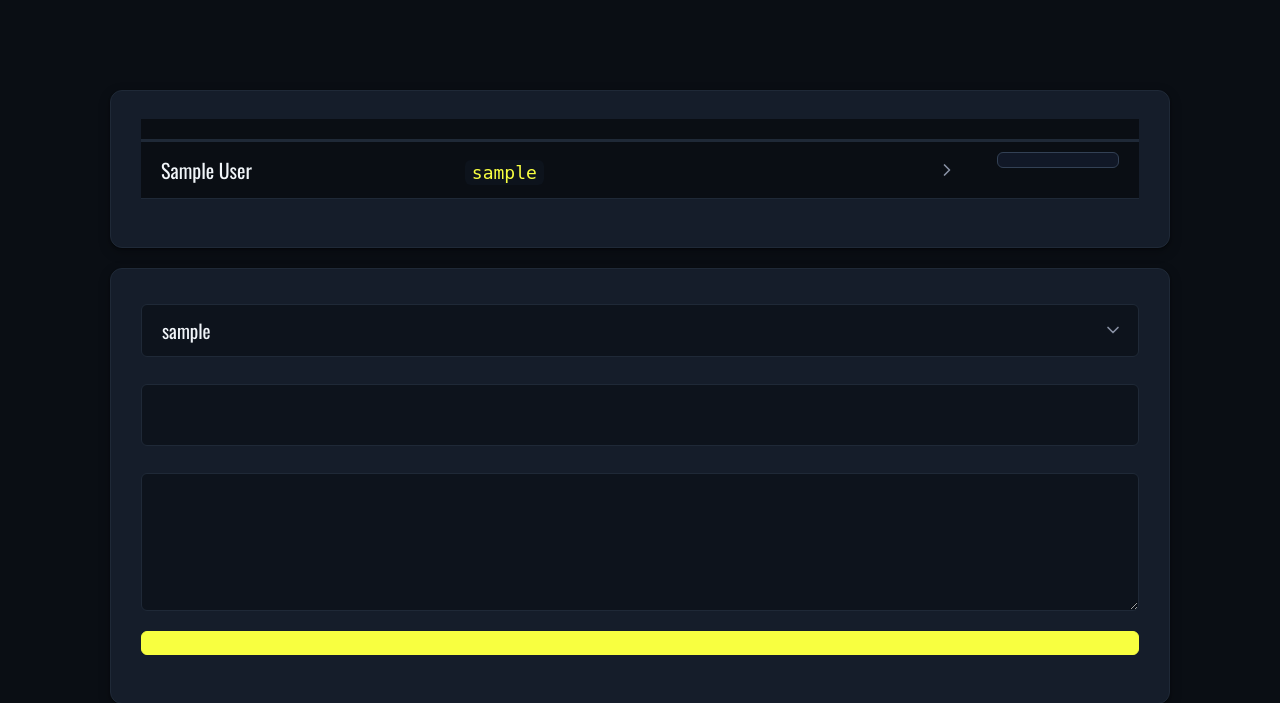
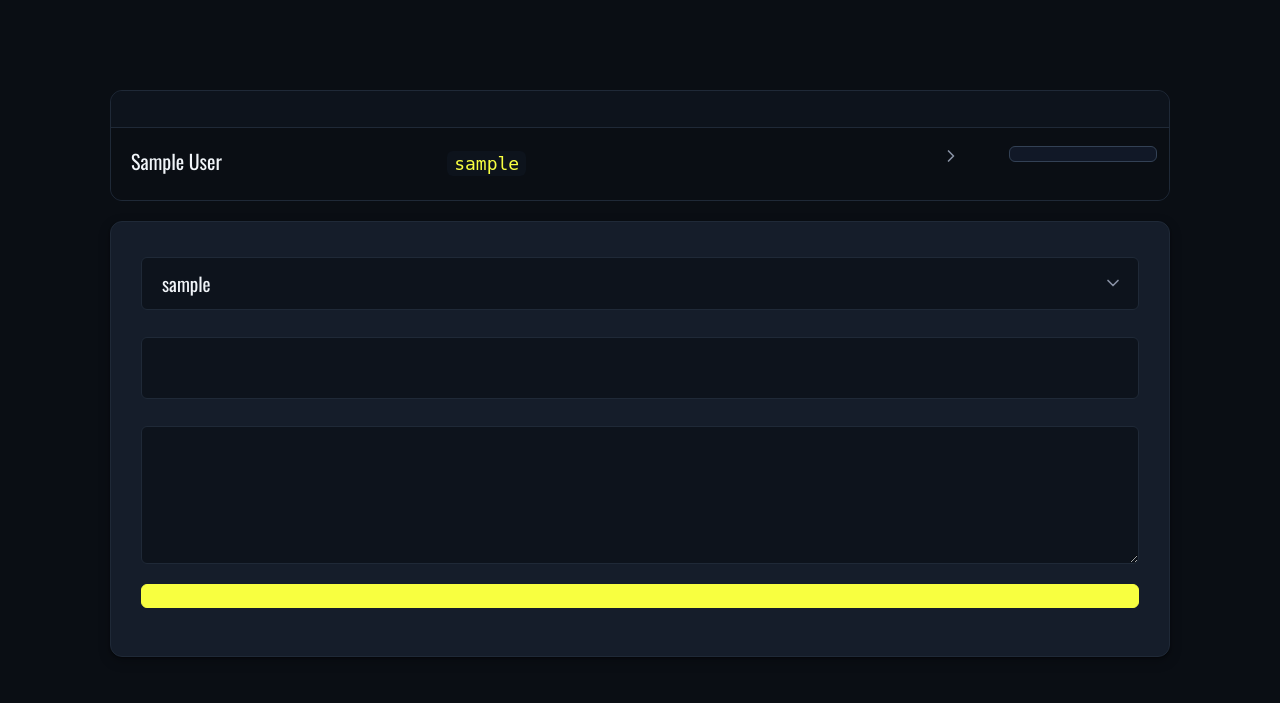
Before and after one commit to jluqueba/wodbuster-booking-scheduler, a Python web app: template src/wodbuster_worker/templates/gyms/list.html in a window 1280 px wide. Shown: the part 107-810 px from the top of the page. After the commit the page ends 764 px from the top, so only its background shows below. Run offline with Jinja, Linux system fonts and the light colour scheme; the template is opened without the code that fills it: most values are stand-ins (such as "Sample title", 1, 10 or a date in 2020); some libraries are stand-ins or nearby versions.

Commit message:
fix(ui): make every button fit its text and unify the gyms table (#90)
Two real defects from the button pass:

- Buttons stretched full-width instead of hugging their label. Root cause:
  base.html loads Pico CSS before brand.css, and Pico sets button { width: 100% }.
  brand.css never overrode width, so every <button type="submit"> in a form
  stretched while <a class="wb-btn"> anchors hugged, making rows of actions look
  inconsistent. Added width: auto to the base button rule so all buttons fit text.
- The gyms table used .wb-card + .wb-table, a different shell from the shared
  .wb-table-wrap + .wb-rules-table used by history and vacation. Switched gyms to
  the shared table and wrapped the deactivate/reactivate forms in .wb-inline-form
  so the actions right-align like the other tables.

Recorded the Pico width gotcha and the single-table-shell rule in the button
conventions (instructions + repo notes).

```diff
--- a/src/wodbuster_worker/static/brand.css
+++ b/src/wodbuster_worker/static/brand.css
@@ -485,6 +485,13 @@ button, .wb-btn, [role="button"] {
   display: inline-flex;
   align-items: center;
   gap: 0.35rem;
+  /* Hug the label. Pico ships ``button { width: 100% }`` (and stretches
+     submit buttons inside forms); without this override every
+     ``<button type="submit">`` — Cancel, Deactivate, End early, Save —
+     rendered full-width while ``<a class="wb-btn">`` (Edit) hugged,
+     so buttons looked inconsistent. ``width: auto`` fits every button
+     to its text. */
+  width: auto;
   /* Guarantee identical box model between ``<a class="wb-btn">``
      and ``<button class="wb-btn">`` — anchors otherwise ship a
      different default line-height and no text-decoration reset,
--- a/src/wodbuster_worker/templates/gyms/list.html
+++ b/src/wodbuster_worker/templates/gyms/list.html
@@ -16,9 +16,9 @@
     <div class="wb-flash wb-flash--{{ flash_kind }}" role="status">{{ flash }}</div>
   {% endif %}
 
-  <section class="wb-card">
-    {% if gyms %}
-      <table class="wb-table">
+  {% if gyms %}
+    <div class="wb-table-wrap">
+      <table class="wb-rules-table">
         <thead>
           <tr><th>{{ t("gyms.table.gym") }}</th><th>{{ t("gyms.table.slug") }}</th><th>{{ t("gyms.table.status") }}</th><th>{{ t("gyms.table.cookie") }}</th><th>{{ t("gyms.table.activation") }}</th></tr>
         </thead>
@@ -56,6 +56,7 @@
                   <form
                     method="post"
                     action="{{ lang_url('/gyms/' ~ gym.id ~ '/deactivate') }}"
+                    class="wb-inline-form"
                   >
                     <input type="hidden" name="_csrf" value="{{ csrf_token }}">
                     <button type="submit" class="wb-btn wb-btn--danger">{{- t("gyms.actions.deactivate") -}}</button>
@@ -64,6 +65,7 @@
                   <form
                     method="post"
                     action="{{ lang_url('/gyms/' ~ gym.id ~ '/reactivate') }}"
+                    class="wb-inline-form"
                   >
                     <input type="hidden" name="_csrf" value="{{ csrf_token }}">
                     <button type="submit" class="wb-btn">{{- t("gyms.actions.reactivate") -}}</button>
@@ -74,10 +76,12 @@
           {% endfor %}
         </tbody>
       </table>
-    {% else %}
-      <p class="wb-muted">{{ t("gyms.empty") }}</p>
-    {% endif %}
-  </section>
+    </div>
+  {% else %}
+    <div class="wb-empty-state">
+      <p class="wb-empty-state__title">{{ t("gyms.empty") }}</p>
+    </div>
+  {% endif %}
 
   {% if addable %}
     <form class="wb-card" method="post" action="{{ lang_url('/gyms') }}">
```
Also changed, not shown: .github/instructions/ui-buttons.instructions.md.
